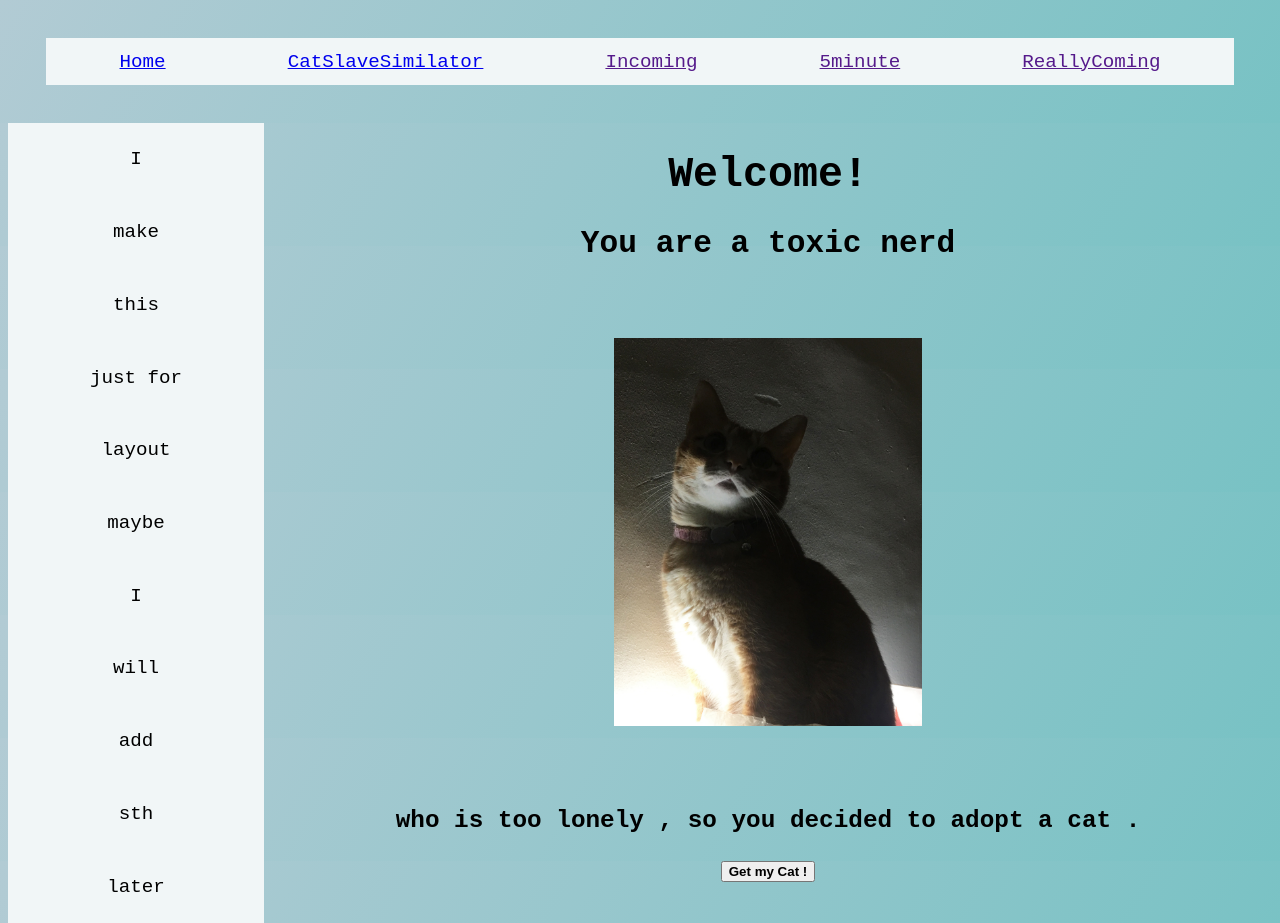
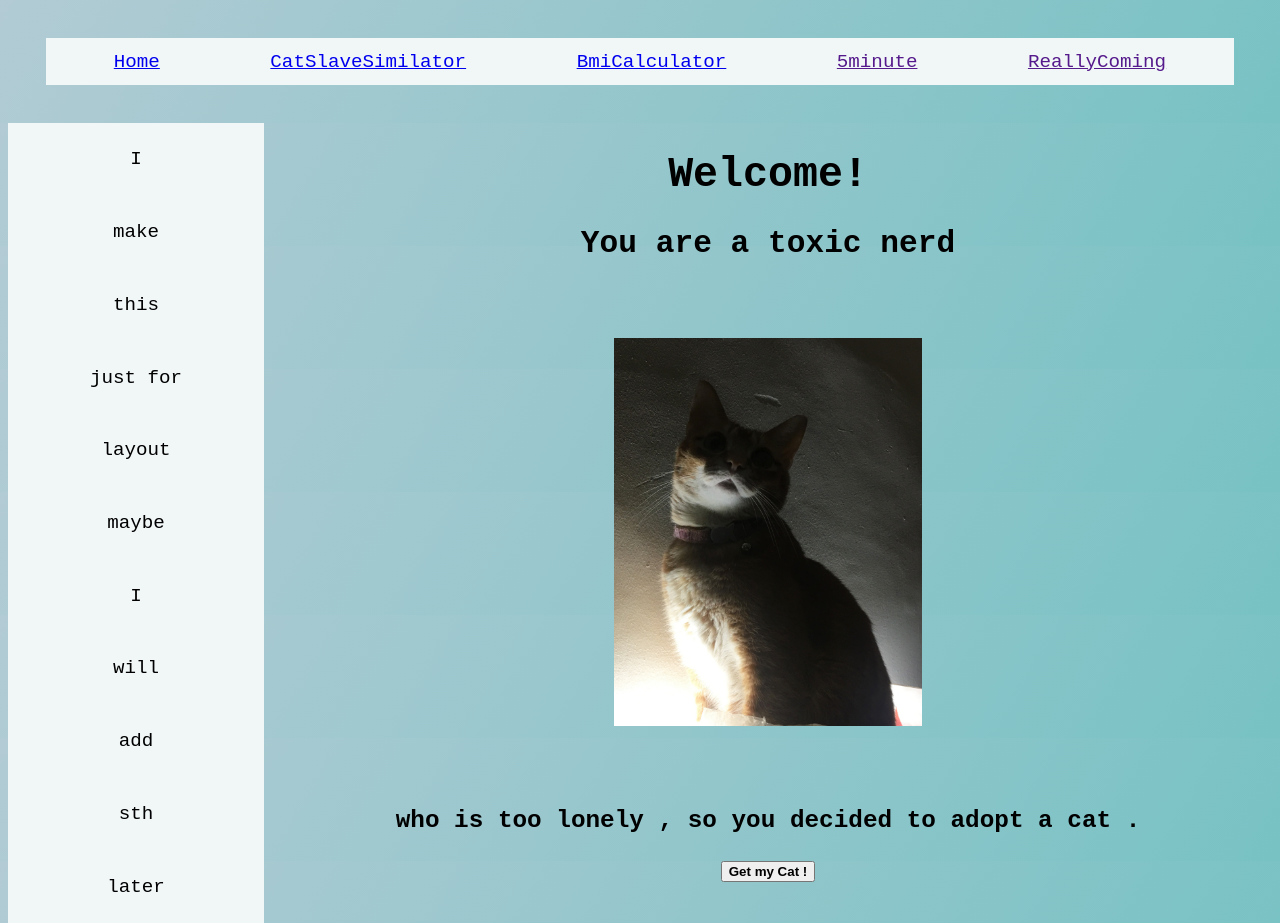
Before and after one commit to RainyF0rest/Test2, a plain HTML site: page catslavesimilator.html in a window 1280 px wide. Drawn offline with Linux system fonts and the light colour scheme.

Commit message:
LinkForSailUpdated
BMILink4Sail

```diff
--- a/catslavesimilator.html
+++ b/catslavesimilator.html
@@ -9,7 +9,7 @@
     <div class="saillist">
     <div class="home"><a href="index.html">Home</a></div>
     <div class="catslavesimilator"><a href="catslavesimilator.html">CatSlaveSimilator</a></div>
-    <div class=""><a href="">Incoming</a></div>
+    <div class=""><a href="BMICal.html">BmiCalculator</a></div>
     <div class=""><a href="">5minute </a></div>
     <div class=""><a href="">ReallyComing</a></div>
     </div>
```
